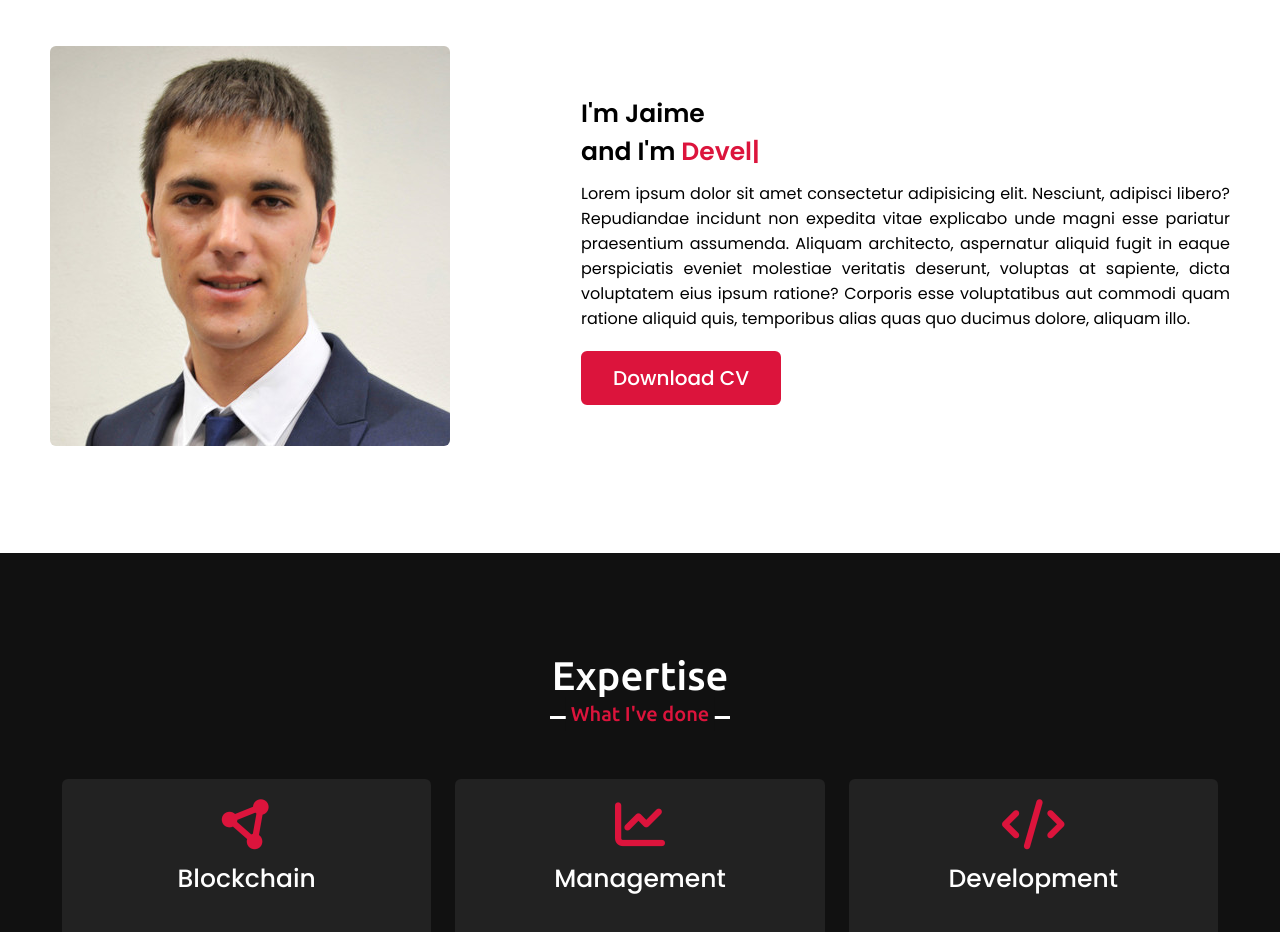
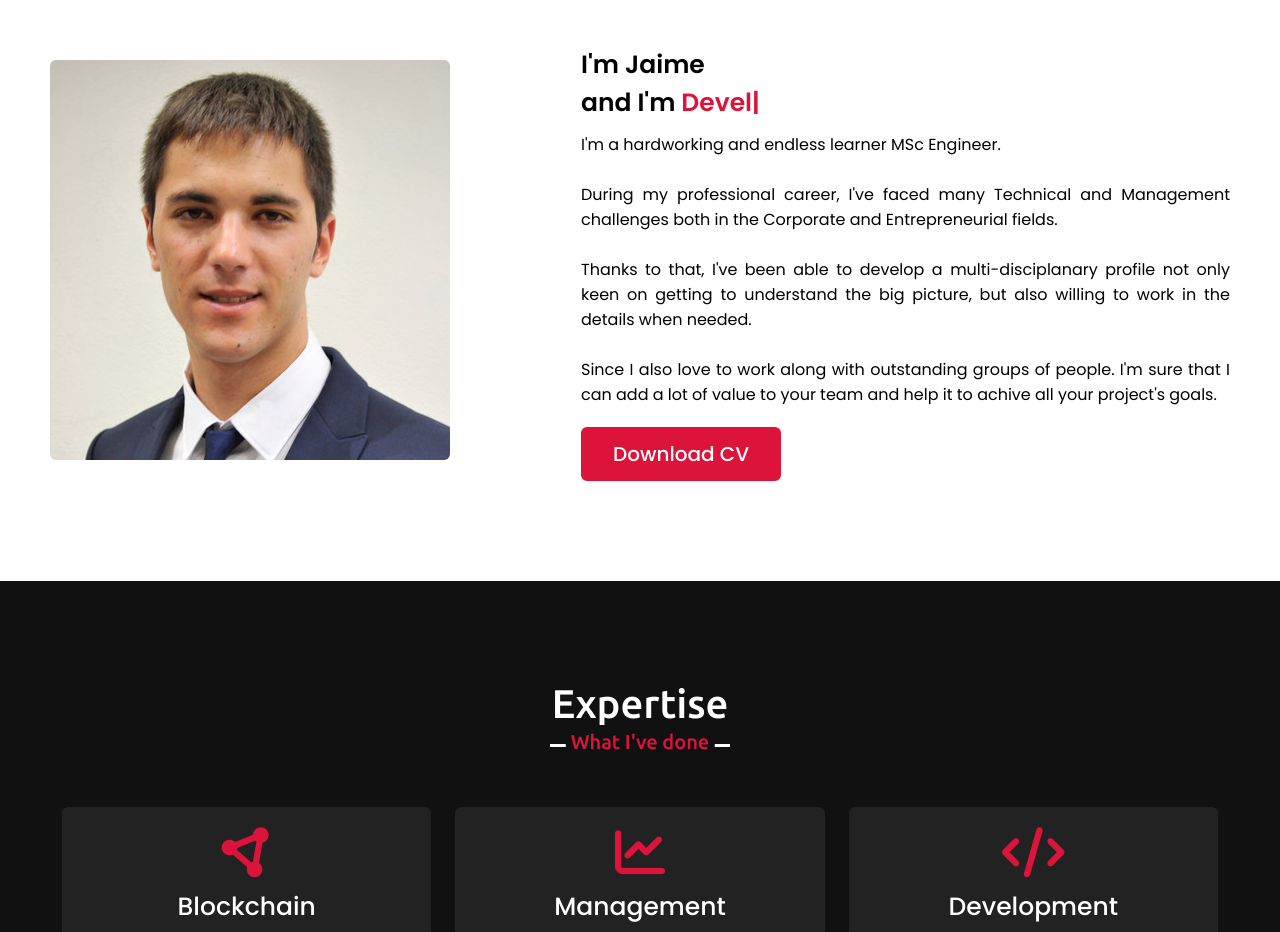
Before and after one commit to JaimeFidalgo/PersonalSite, a website: page public/index.html in a window 1280 px wide. Shown: the part 980-1912 px from the top of the page. Drawn offline with nearby package versions, Linux system fonts and the light colour scheme.

Commit message:
finished

```diff
--- a/public/index.html
+++ b/public/index.html
@@ -63,11 +63,10 @@
                 <div class="column right">
                     <div class="text">I'm Jaime <br>
                         and I'm <span class="typing-2"></span></div>
-                    <p>Lorem ipsum dolor sit amet consectetur adipisicing elit. Nesciunt, adipisci libero? Repudiandae
-                        incidunt non expedita vitae explicabo unde magni esse pariatur praesentium assumenda. Aliquam
-                        architecto, aspernatur aliquid fugit in eaque perspiciatis eveniet molestiae veritatis deserunt,
-                        voluptas at sapiente, dicta voluptatem eius ipsum ratione? Corporis esse voluptatibus aut
-                        commodi quam ratione aliquid quis, temporibus alias quas quo ducimus dolore, aliquam illo.</p>
+                    <p>I'm a hardworking and endless learner MSc Engineer.<br><br>
+                         During my professional career, I've faced many Technical and Management challenges both in the Corporate and Entrepreneurial fields.<br><br>
+                        Thanks to that, I've been able to develop a multi-disciplanary profile not only keen on getting to understand the big picture, but also willing to work in the details when needed.<br><br>
+                        Since I also love to work along with outstanding groups of people. I'm sure that I can add a lot of value to your team and help it to achive all your project's goals. </p>
                     <a href="https://jaime-fidalgo-santos-portfolio.herokuapp.com/resume" target="_blank">Download
                         CV</a>
                 </div>
```
